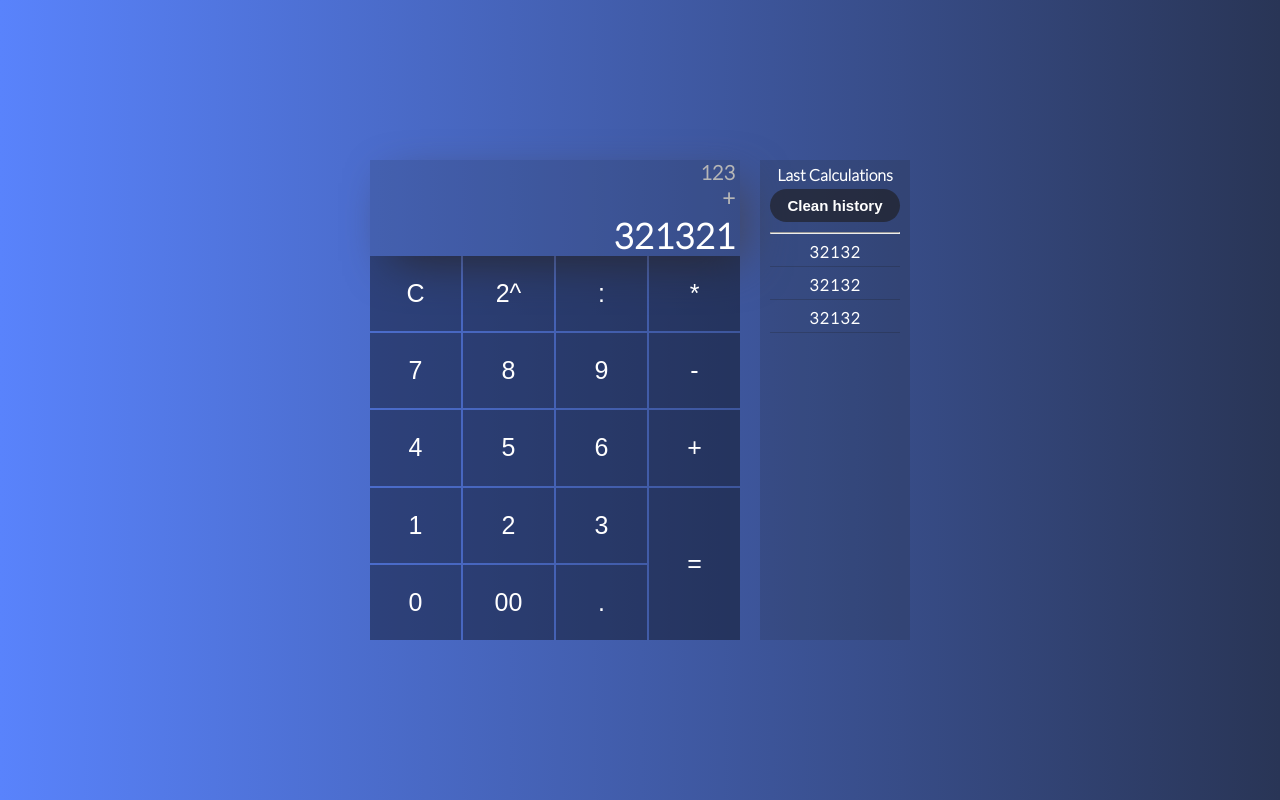
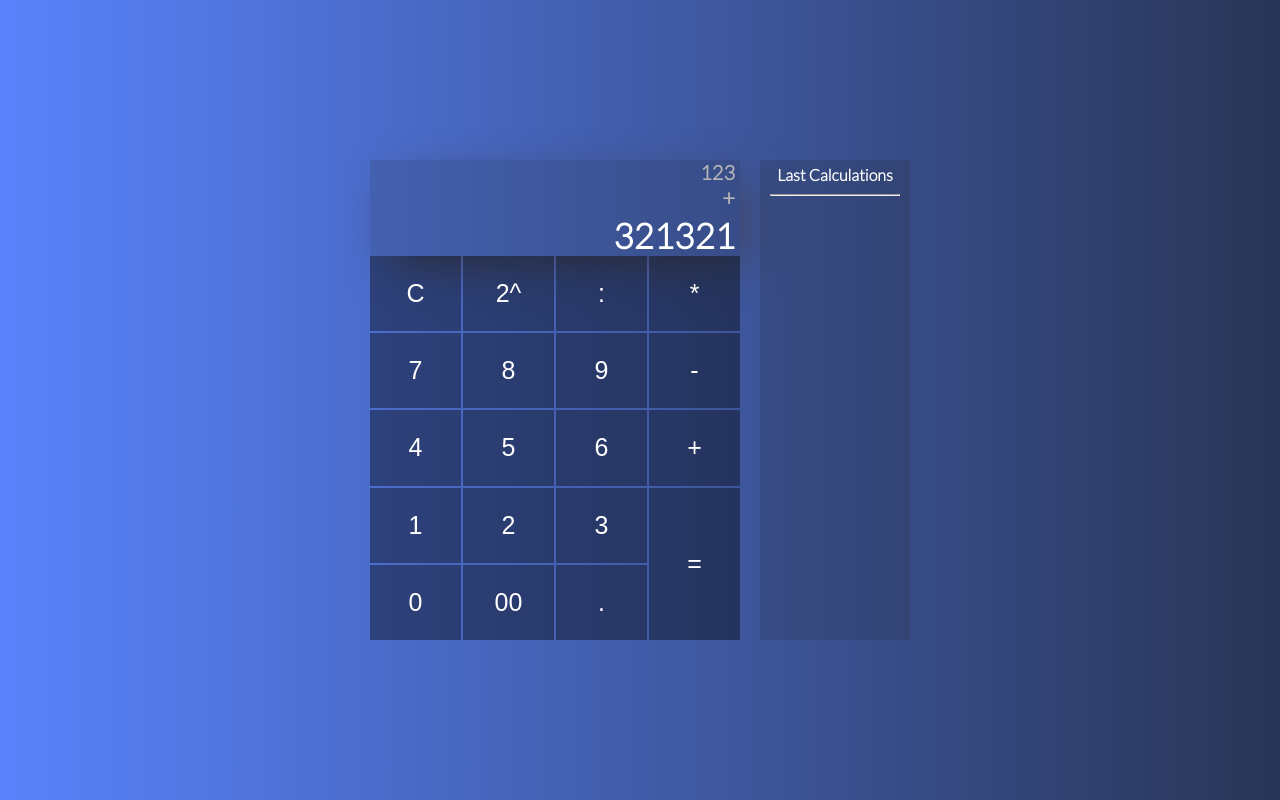
Before and after one commit to numbersanalyst/calculator, a plain HTML site: page index.html in a window 1280 px wide. Drawn offline with Linux system fonts and the light colour scheme.

Commit message:
Remove content-dependent classes

```diff
--- a/index.html
+++ b/index.html
@@ -41,12 +41,9 @@
         </div>
     </div>
     <div class="calculator-history">
-        <p class="history-title">Last Calculations <button class="history-btn active">Clean history</button></p>
+        <p class="history-title">Last Calculations <button class="history-btn">Clean history</button></p>
         <hr>
         <ul class="history">
-            <li class="history-item">32132</li>
-            <li class="history-item">32132</li>
-            <li class="history-item">32132</li>
         </ul>
     </div>
     <script src="main.js"></script>
```
